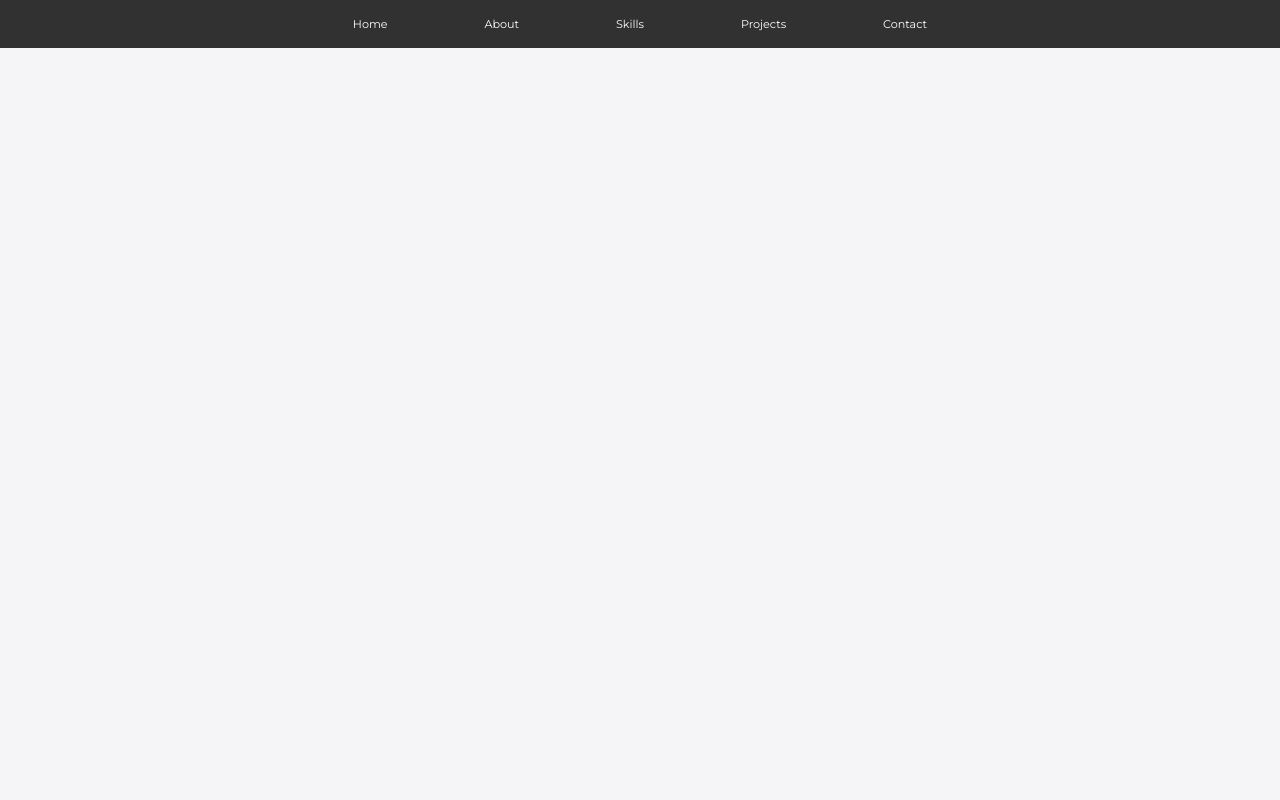
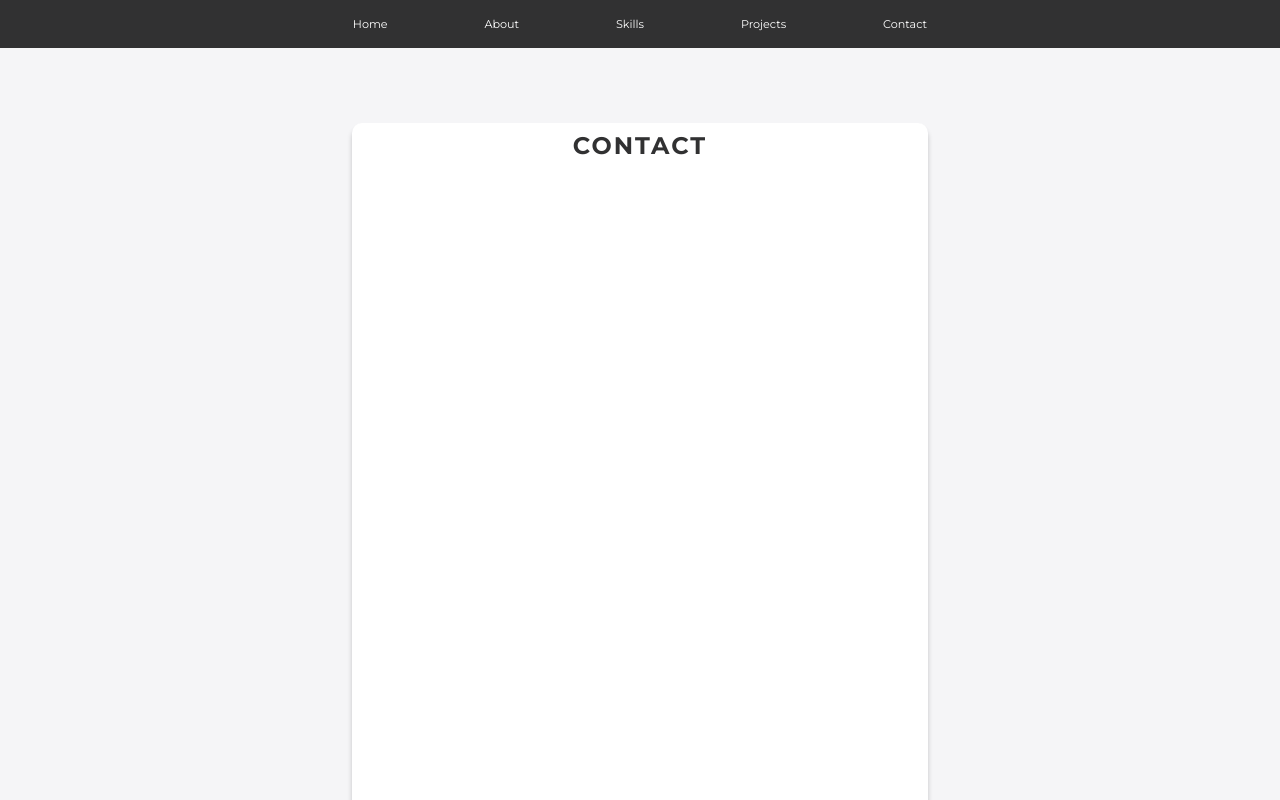
Before and after one commit to LeoDavila1994/Leonardo-D-vila, a React (Vite) app: page /#/contact in a window 1280 px wide. Built offline with nearby package versions, Linux system fonts and the light colour scheme.

Commit message:
projects animation

```diff
--- a/src/App.css
+++ b/src/App.css
@@ -335,6 +335,9 @@ body {
   grid-auto-rows: 160px;
   gap: 2rem;
   overflow: auto;
+  background-color: #313132;
+  padding: 0.5rem;
+  box-shadow: 0px 5px 10px rgba(0, 0, 0, 0.5);
 }
 
 .projects-img-container {
@@ -346,6 +349,38 @@ body {
   width: 100%;
   height: 100%;
   object-fit: cover;
+}
+
+/* Contact */
+
+.contact-container{
+  width: 100%;
+  height: calc(100vh - 48px);
+  padding: 1rem;
+  display: flex;
+  justify-content: center;
+  align-items: center;
+  position: relative;
+}
+
+.contact-card{
+  display: flex;
+  justify-content: center;
+  align-items: flex-start;
+  width: 80%;
+  max-width: 576px;
+  height: 90%;
+  background-color: white;
+  position: absolute;
+  bottom: 0;
+  border-radius: 10px 10px 0 0;
+  box-shadow: 0px 5px 5px rgba(0, 0, 0, 0.2);
+  padding: 0.5rem;
+}
+
+.contact-title-container{
+  color: #313132;
+  letter-spacing: 2px;
 }
 
 
@@ -441,12 +476,35 @@ body {
     gap: 0.5rem;
     overflow: auto;
     background-color: #313132;
-    padding: 0.7rem;
+    padding: 0.5rem;
   }
 
   .projects-img-container {
     width: 100%;
     box-shadow: none;
+    position: relative;
+    cursor: pointer;
+    overflow: hidden;
+  }
+
+  .projects-img-container::before{
+    content: "Page Link !";
+    position: absolute;
+    top: 0;
+    bottom: 0;
+    left: 0;
+    right: 0;
+    background-color: rgba(65, 105, 225, 0.7);
+    color: white;
+    transform: rotate(0deg) scale(0);
+    transition: transform 300ms ease;
+    display: flex;
+    justify-content: center;
+    align-items: center;
+  }
+
+  .projects-img-container:hover::before{
+    transform: rotate(360deg) scale(1);
   }
 
   .projects-img {
--- a/src/components/Contact.jsx
+++ b/src/components/Contact.jsx
@@ -2,8 +2,12 @@ import React from 'react';
 
 const Contact = () => {
     return (
-        <div>
-
+        <div className='contact-container'>
+            <div className="contact-card">
+                <div className='contact-title-container'>
+                    <h2>CONTACT</h2>
+                </div>
+            </div>
         </div>
     );
 };
--- a/src/components/Projects.jsx
+++ b/src/components/Projects.jsx
@@ -10,7 +10,7 @@ const Projects = () => {
     return (
         <div className='projects-container'>
             <div className="projects-title-container">
-                <h2>Projects</h2>
+                <h2>PROJECTS</h2>
             </div>
             <div className="grid">
                 <div className="projects-img-container img-1">
```
